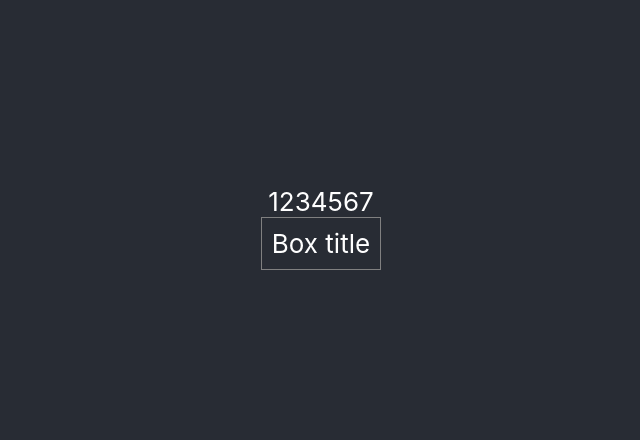
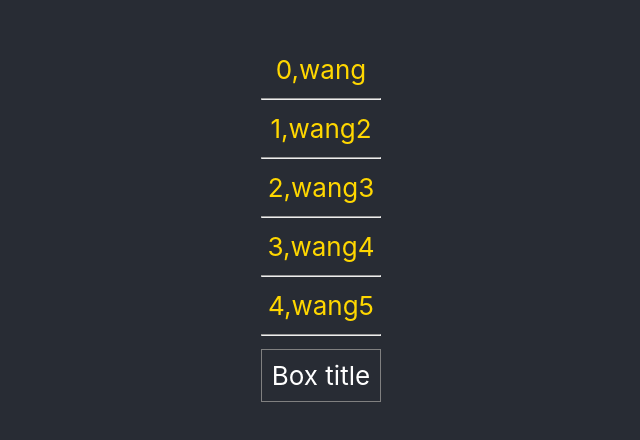
Before and after one commit to wangchong05/my-react-ts, a React (Create React App) app: page / in a window 1280 px wide. Shown: the part 172-612 px from the top of the page, without its empty margins (319-959 px from the left). Built offline with nearby package versions, Linux system fonts and the light colour scheme.

Commit message:
Box update 0712

```diff
--- a/src/Components/Box/Box.tsx
+++ b/src/Components/Box/Box.tsx
@@ -6,6 +6,7 @@ import axios from "axios";
 export interface BoxProps extends StyledProps<any> {
   label?: string;
   // list: Array<object>;
+  name?: string;
 }
 
 const arr = [
@@ -27,7 +28,7 @@ const arr = [
   },
 ]
 
-const arr02 = [1,2,3,4,5,6,7]
+// const arr02 = [1,2,3,4,5,6,7]
 
 const BoxWrapper: React.FC<BoxProps> = styled.div<BoxProps>`
   padding: 10px;
@@ -44,8 +45,21 @@ const BoxWrapper: React.FC<BoxProps> = styled.div<BoxProps>`
 //   })
 // }
 
-const getData2 = () => {
-  return arr02
+const getData2 = (list: Array<object>) => {
+  // return arr02
+  return (
+    list.map((item: object, index: any) => {
+      const {name}: BoxProps = item;
+      return (
+        <div key={index} style={{'color': 'gold'}}>
+          <span>{index}</span>
+          <span>,</span>
+          <span>{name}</span>
+          <hr/>
+        </div>
+      )
+    })
+  );
 }
 
 const Box = ({ label, children }: BoxProps) => {
@@ -58,7 +72,7 @@ const Box = ({ label, children }: BoxProps) => {
     <div>
       {/* <List list={list}/> */}
       {/* <div>{getData()}</div> */}
-      {getData2()}
+      {getData2(arr)}
       <BoxWrapper data-testid='box'>
         { label }
       </BoxWrapper>
```
